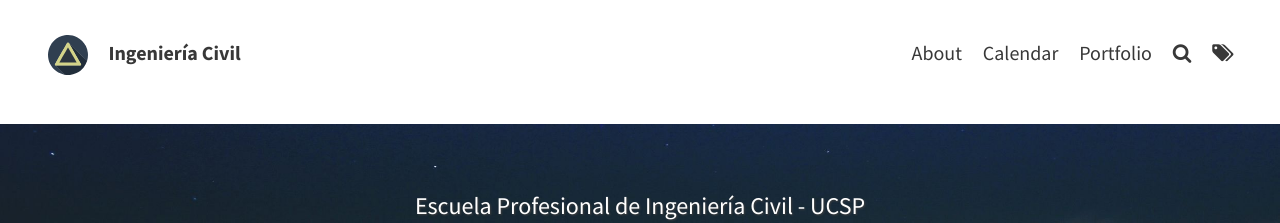
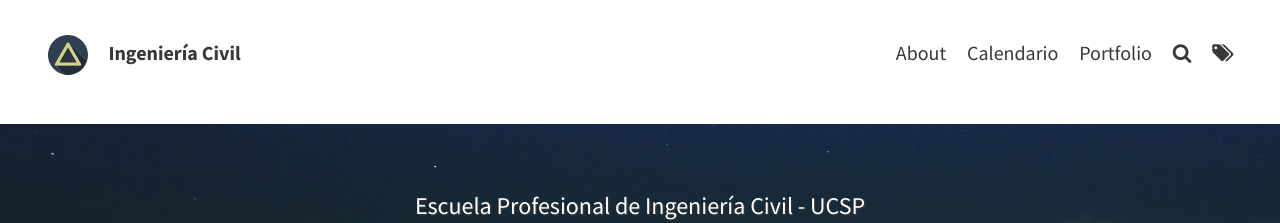
Before and after one commit to ucsp-civil/ucsp-civil.github.io, a Jekyll site: the page built from index.html, in a window 1280 px wide and 900 px high. Shown: the top 223 px of the window. Built offline with Jekyll 4.4.1, drawn with Linux system fonts in a browser that asks for light colours; the list of posts is cut into pages by our own code.

Commit message:
Updated: Calendar

```diff
--- a/calendar.md
+++ b/calendar.md
@@ -1,6 +1,6 @@
 ---
 layout: page
-title: Calendar
-weight : 98
+title: Calendario
+weight : 120
 ---
 <iframe src="https://calendar.google.com/calendar/embed?src=ucsp.edu.pe_k62sn3ufhfgqf9dng6svjeasvs%40group.calendar.google.com&ctz=America%2FLima" style="border: 0" width="800" height="600" frameborder="0" scrolling="no"></iframe>
```
